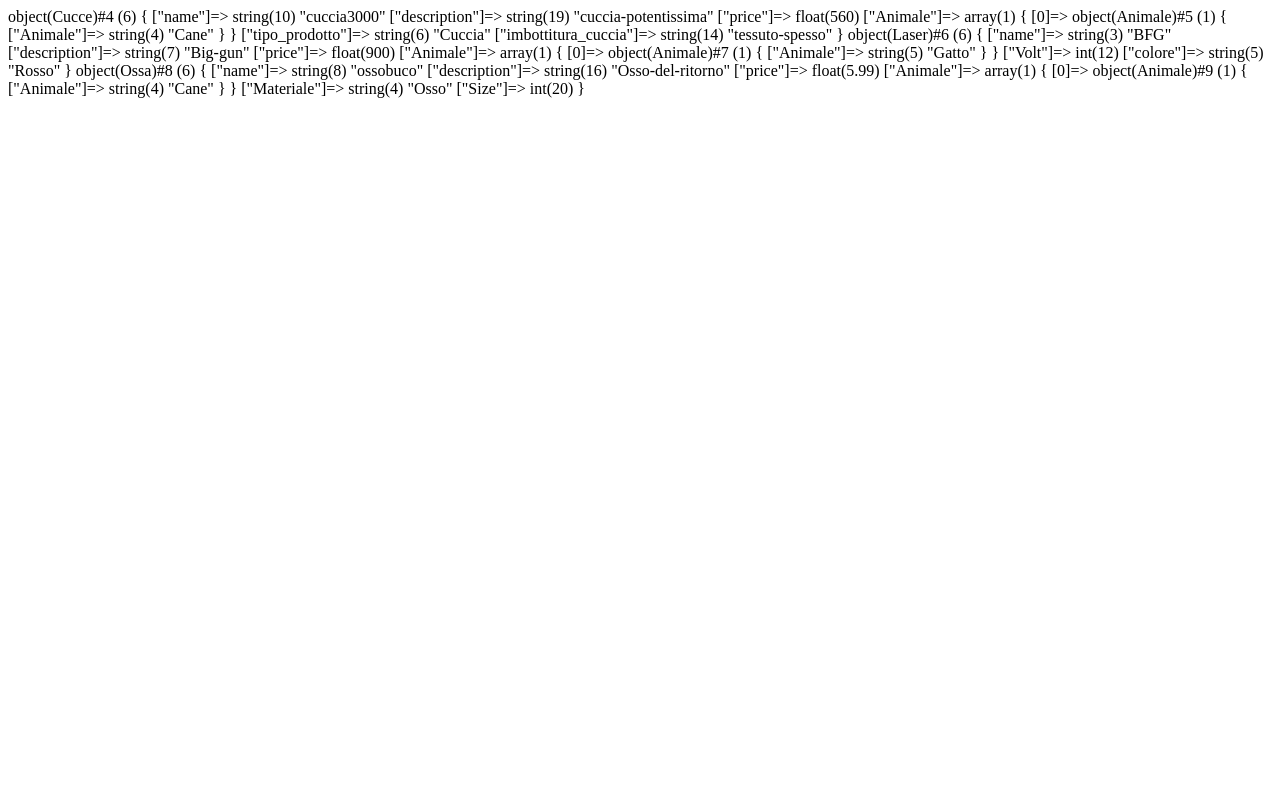
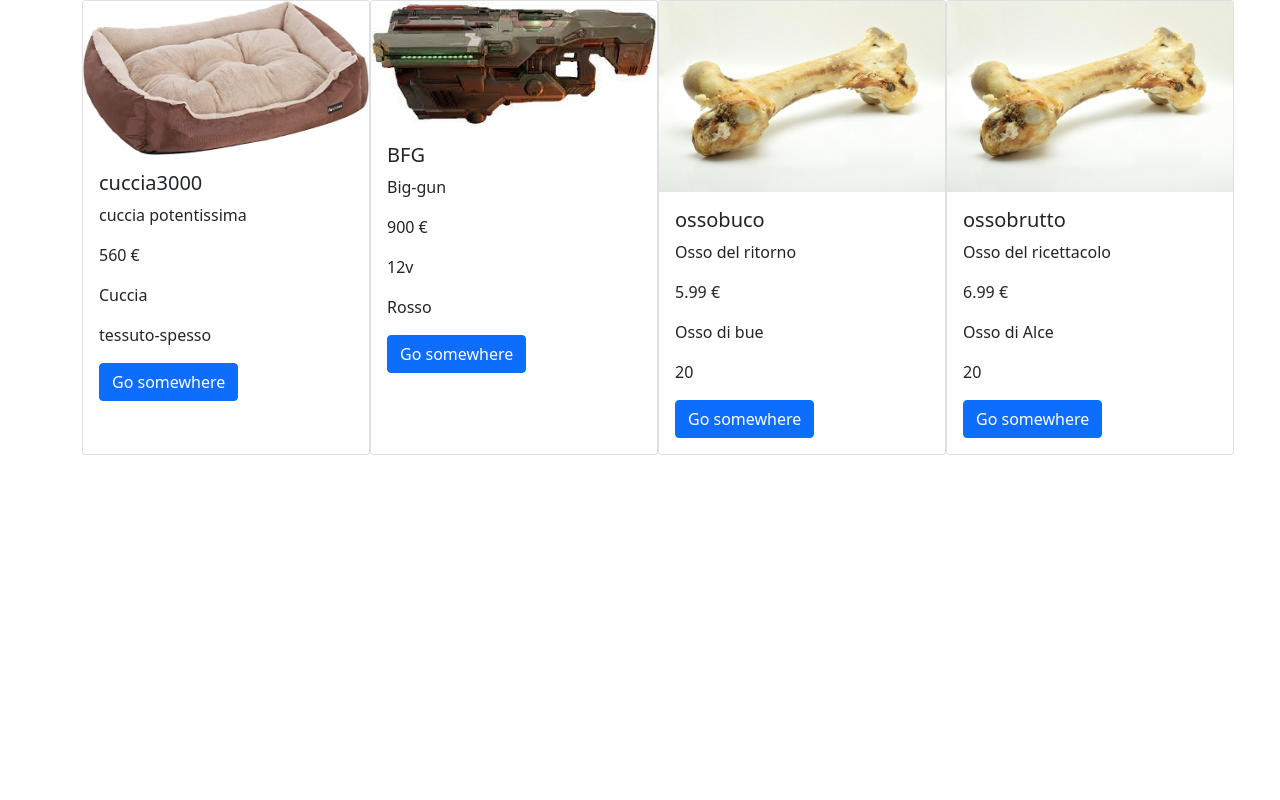
Before and after one commit to Runatorium/php-oop-2, a PHP site: page / in a window 1280 px wide. Run offline with PHP 8.4, Linux system fonts and the light colour scheme.

Commit message:
Esercizio base finito

```diff
--- a/index.php
+++ b/index.php
@@ -11,15 +11,15 @@ $Animali = [
     new Animale("Gatto"),
 ];
 
-$cuccia = new Cucce("cuccia3000", "cuccia-potentissima", 560.00, [new Animale("Cane")], "Cuccia", "tessuto-spesso");
-$laser = new Laser("BFG", "Big-gun", 900.00, [new Animale("Gatto")], 12, "Rosso");
-$osso = new Ossa("ossobuco", "Osso-del-ritorno", 5.99, [new Animale("Cane")], "Osso", 20);
 
 
+$products = [
+    new Cucce("cuccia3000", "cuccia potentissima", 560.00, [new Animale("Cane")], "./img/71-tsDiw8iL._AC_SY355_.jpg", "Cuccia", "tessuto-spesso"),
+    new Laser("BFG", "Big-gun", 900.00, [new Animale("Gatto")], "./img/download.jpg", "12v", "Rosso"),
+    new Ossa("ossobuco", "Osso del ritorno", 5.99, [new Animale("Cane")], "./img/brekz-osso-di-manzo-xxl-per-cane.jpg", "Osso di bue", 20),
+    new Ossa("ossobrutto", "Osso del ricettacolo", 6.99, [new Animale("Cane")], "./img/brekz-osso-di-manzo-xxl-per-cane.jpg", "Osso di Alce", 20)
+];
 
-var_dump($cuccia);
-var_dump($laser);
-var_dump($osso);
 
 ?>
 
@@ -30,11 +30,60 @@ var_dump($osso);
     <meta charset="UTF-8">
     <meta http-equiv="X-UA-Compatible" content="IE=edge">
     <meta name="viewport" content="width=device-width, initial-scale=1.0">
-    <title>Document</title>
+    <link rel="stylesheet" href="./style/style.css">
+    <link href="https://cdn.jsdelivr.net/npm/bootstrap@5.0.2/dist/css/bootstrap.min.css" rel="stylesheet"
+        integrity="sha384-EVSTQN3/azprG1Anm3QDgpJLIm9Nao0Yz1ztcQTwFspd3yD65VohhpuuCOmLASjC" crossorigin="anonymous">
+    <title>Prodotti Animali</title>
+
 </head>
 
 <body>
-    <div>
+    <div class="container d-flex">
+        <div class="row d-flex">
+            <?php
+            foreach ($products as $product) { ?>
+                <div class="col d-flex">
+                    <div class="card" style="width: 18rem;">
+                        <img src="<?php echo $product->imgurl ?>" class="card-img-top" alt="...">
+                        <div class="card-body">
+                            <h5 class="card-title">
+                                <?php echo $product->name ?>
+                            </h5>
+                            <p class="card-text">
+                                <?php echo $product->description ?>
+                            </p>
+                            <p class="card-text">
+                                <?php echo $product->price ?>
+                                €
+                            </p>
+                            <p class="card-text">
+                                <?php if (isset($product->tipo_prodotto)) {
+                                    echo $product->tipo_prodotto;
+                                } elseif (isset($product->Volt)) {
+                                    echo $product->Volt;
+                                } elseif (isset($product->Materiale)) {
+                                    echo $product->Materiale;
+                                } ?>
+                            </p>
+                            <p class="card-text">
+                                <?php if (isset($product->Size)) {
+                                    echo $product->Size;
+                                } elseif (isset($product->imbottitura_cuccia)) {
+                                    echo $product->imbottitura_cuccia;
+                                } elseif (isset($product->colore)) {
+                                    echo $product->colore;
+                                } ?>
+                            </p>
+                            <a href="#" class="btn btn-primary">Go somewhere</a>
+                        </div>
+                    </div>
+
+                <?php }
+            ?>
+
+
+            </div>
+        </div>
     </div>
 </body>
 
--- a/models/Cucce.php
+++ b/models/Cucce.php
@@ -7,13 +7,14 @@ class Cucce extends Products
     public $tipo_prodotto;
     public $imbottitura_cuccia;
 
-    public function __construct($name, $description, $price, $Animale, $tipo_prodotto, $imbottitura_cuccia)
+    public function __construct($name, $description, $price, $Animale, $imgurl, $tipo_prodotto, $imbottitura_cuccia)
     {
         parent::__construct(
             $name,
             $description,
             $price,
-            $Animale
+            $Animale,
+            $imgurl
         );
         $this->tipo_prodotto = $tipo_prodotto;
         $this->imbottitura_cuccia = $imbottitura_cuccia;
--- a/models/Laser.php
+++ b/models/Laser.php
@@ -4,17 +4,18 @@ require_once __DIR__ . '/Animale.php';
 
 class Laser extends Products
 {
-    public int $Volt;
+    public string $Volt;
     public string $colore;
 
 
-    public function __construct($name, $description, $price, $Animale, $_volt, $_colore)
+    public function __construct($name, $description, $price, $Animale, $imgurl, $_volt, $_colore)
     {
         parent::__construct(
             $name,
             $description,
             $price,
-            $Animale
+            $Animale,
+            $imgurl
         );
         $this->Volt = $_volt;
         $this->colore = $_colore;
--- a/models/Ossa.php
+++ b/models/Ossa.php
@@ -7,13 +7,16 @@ class Ossa extends Products
     public string $Materiale;
     public int $Size;
 
-    public function __construct($name, $description, $price, $Animale, $_Materiale, $_Grandezza)
+
+
+    public function __construct($name, $description, $price, $Animale, $imgurl, $_Materiale, $_Grandezza)
     {
         parent::__construct(
             $name,
             $description,
             $price,
-            $Animale
+            $Animale,
+            $imgurl
         );
         $this->Materiale = $_Materiale;
         $this->Size = $_Grandezza;
--- a/models/products.php
+++ b/models/products.php
@@ -7,17 +7,20 @@ class Products
     public string $description;
     public float $price;
     public $Animale;
+    public string $imgurl;
 
     function __construct(
         string $_name,
         string $_description,
         float $_price,
         array $_Animali,
+        string $_imgurl
     ) {
         $this->name = $_name;
         $this->description = $_description;
         $this->price = $_price;
         $this->Animale = $_Animali;
+        $this->imgurl = $_imgurl;
 
         foreach ($_Animali as $Animale) {
             if (!$Animale instanceof Animale) {
```
Also changed, not shown: style/style.css (added).
